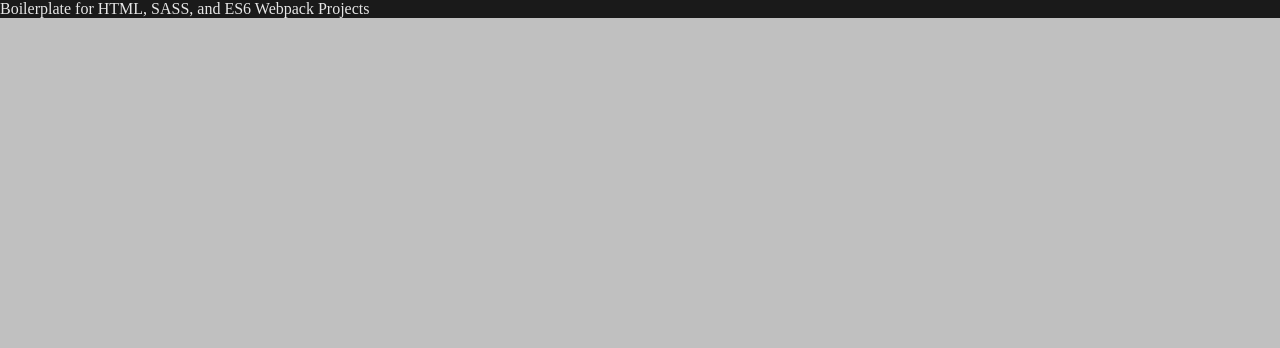
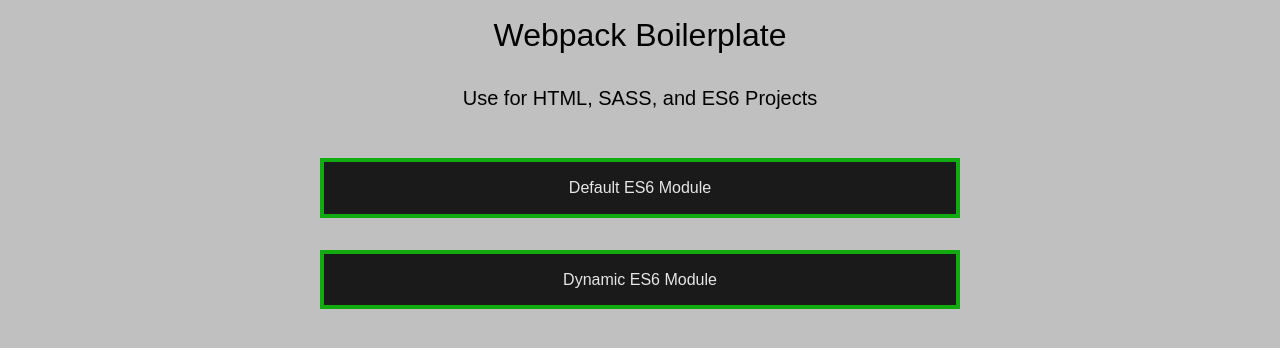
Before and after one commit to benmcnulty/webpack-boilerplate, a website built with webpack: page dist/index.html in a window 1280 px wide. Built offline with nearby package versions, Linux system fonts and the light colour scheme.

Commit message:
Added base styles, dynamic module, and live-reload

```diff
--- a/src/index.js
+++ b/src/index.js
@@ -1,3 +1,8 @@
 import './scss/style.scss';
-import bodyModule from './js/body-module.js';
-document.body.appendChild(bodyModule());
+import moduleSection from './js/body-module.js';
+
+const defaultModuleSection = moduleSection();
+const dynamicModuleSection = moduleSection("Dynamic ES6 Module");
+
+document.body.appendChild(defaultModuleSection);
+document.body.appendChild(dynamicModuleSection);
--- a/src/js/body-module.js
+++ b/src/js/body-module.js
@@ -1,6 +1,12 @@
 import '../scss/body-module.scss';
-export default (text = "Boilerplate for HTML, SASS, and ES6 Webpack Projects") => {
-    const element = document.createElement("p");
-    element.innerHTML = text;
-    return element;
+export default (text = "Default ES6 Module") => {
+    const moduleSection = document.createElement("section");
+    const textBox = document.createElement("p");
+    textBox.innerHTML = text;
+
+    moduleSection.classList.add("module-block");
+    textBox.classList.add("module-element");
+
+    moduleSection.appendChild(textBox);
+    return moduleSection;
 };
--- a/src/scss/body-module.scss
+++ b/src/scss/body-module.scss
@@ -1,9 +1,23 @@
 // Body Module Variables
 $background-color: #1a1a1a;
+$alt-color: #11aa11;
 $text-color: #e6e6e6;
 
 /* Body Module Styles */
-p {
+.module-block {
     background: $background-color;
+    width: 50%;
+    margin: 2rem auto;
+    padding: 1rem;
+    border: 0.25rem solid $alt-color;
+    cursor: pointer;
+}
+
+.module-block:hover {
+    background: $alt-color;
+    border: 0.25rem solid $background-color;
+}
+
+.module-element {
     color: $text-color;
 }
--- a/src/scss/style.scss
+++ b/src/scss/style.scss
@@ -7,6 +7,14 @@ $text-color: #0d0d0d;
 html {
     box-sizing: border-box;
     font-size: $default-font-size;
+    line-height: 1;
+}
+
+html, body {
+    min-width: 100%;
+    max-width: 100%;
+    min-height: 100%;
+    max-height: 100%;
 }
 
 *, *:before, *:after {
@@ -30,9 +38,26 @@ img {
 
 /* Page Level Styles */
 body {
+    cursor: default;
     background: $body-color;
+    font-family: sans-serif;
+    text-align: center;
+    line-height: 1.2;
+}
+
+h1, h2 {
+    padding: 1rem;
+}
+
+h1 {
+    font-size: 2rem;
+}
+
+h2 {
+    font-size: 1.25rem;
 }
 
 p {
+    font-size: 1rem;
     color: $text-color;
 }
--- a/webpack.config.js
+++ b/webpack.config.js
@@ -11,9 +11,11 @@ module.exports = {
     },
     stats: 'errors-only',
     devServer: {
-        contentBase: './dist',
+        contentBase: ['./src', './dist'],
         open: true,
-        hot: true,
+        liveReload: true,
+        inline: true,
+        hot: false,
     },
     module: {
         rules: [
```
Also changed, not shown: dist/css/main.min.css, dist/index.html, dist/js/main.bundle.js, 1 other file.
